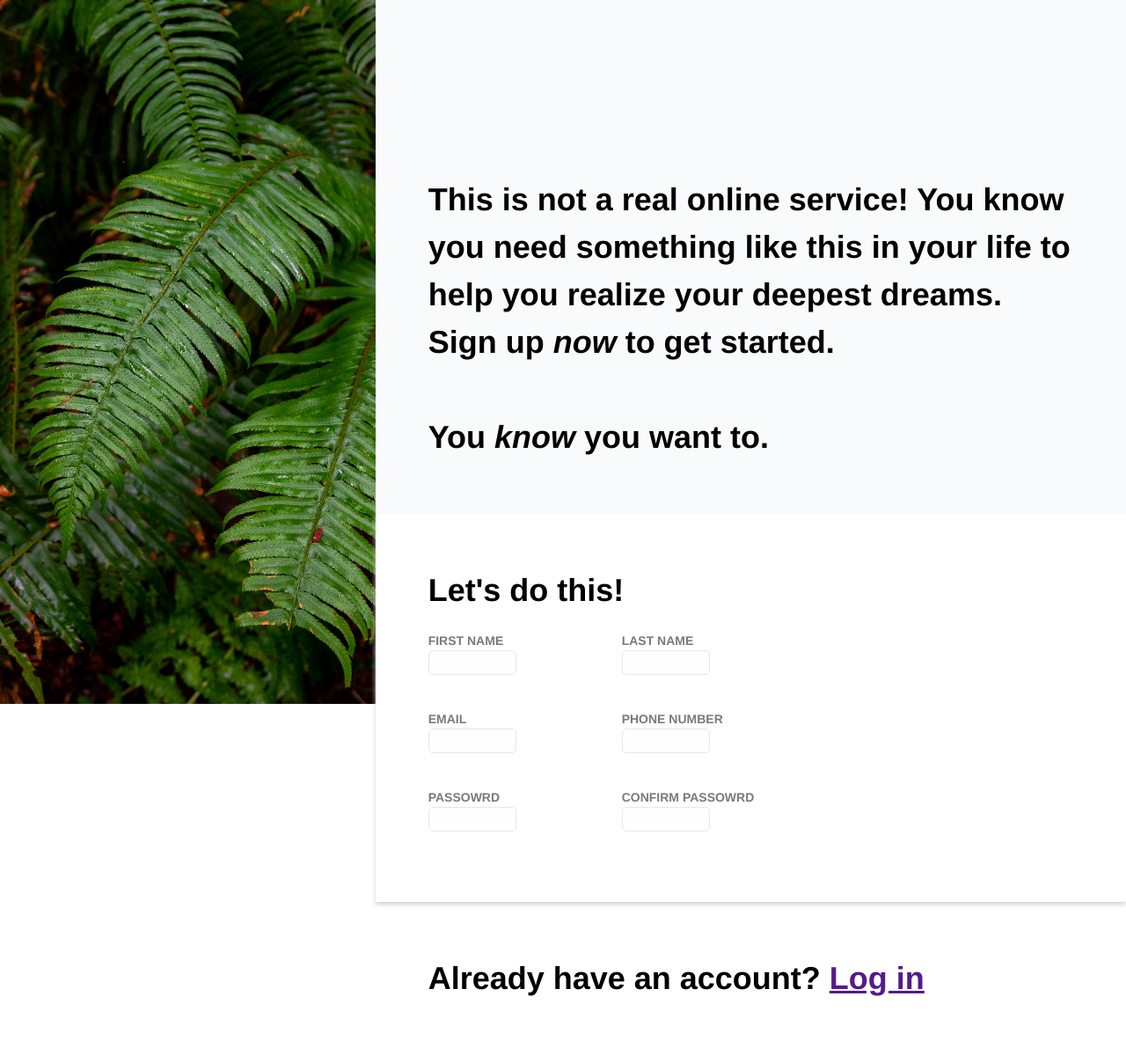
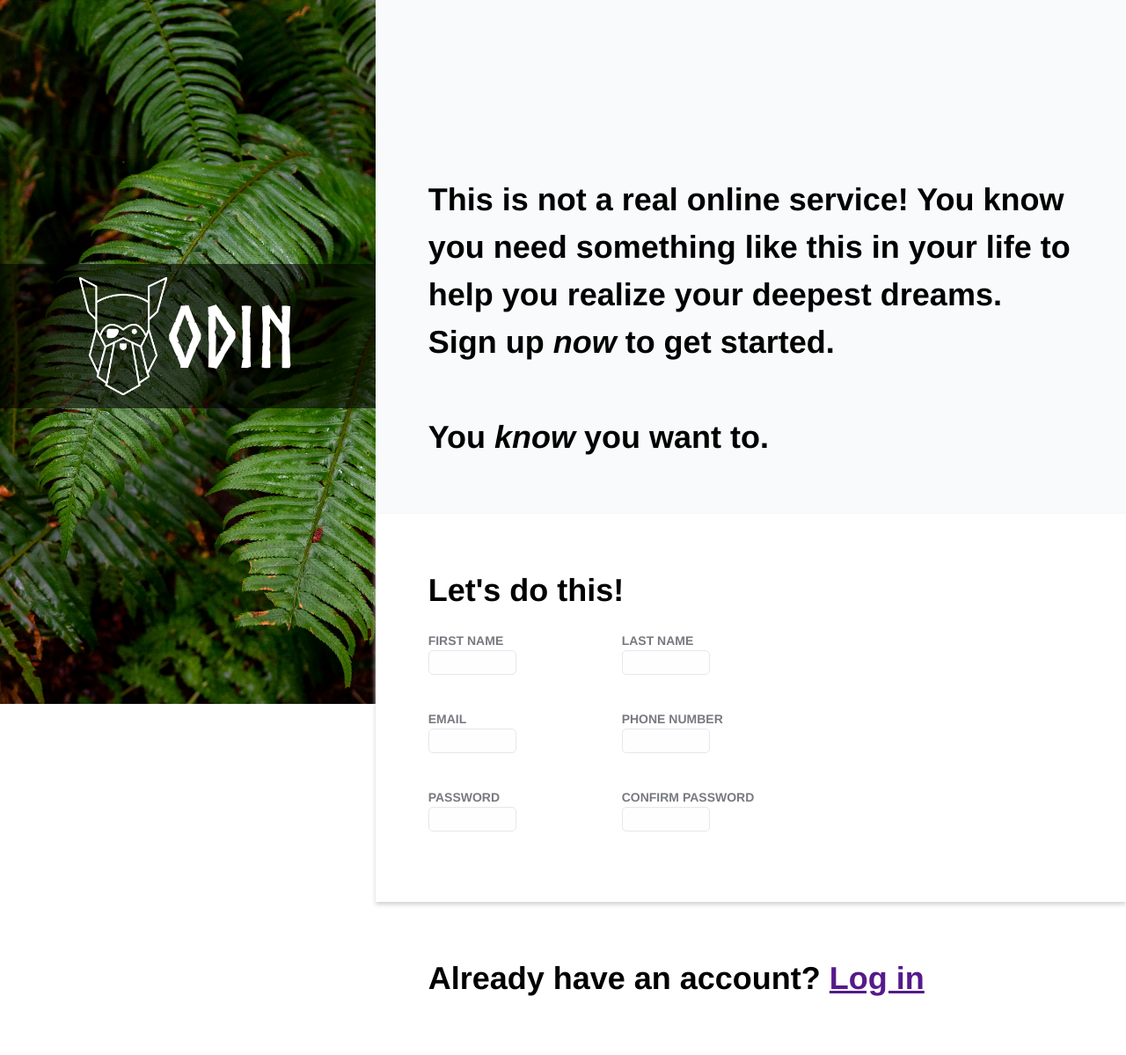
Before and after one commit to TheSeagullDev/odin-sign-up-form, a plain HTML site: page index.html in a window 1280 px wide. Shown: the whole page at 88% size. Drawn offline with Linux system fonts and the light colour scheme.

Commit message:
Create side logo

```diff
--- a/index.html
+++ b/index.html
@@ -9,6 +9,9 @@
 <body>
     <div class="main-container">
         <div class="sidebar">
+            <div class="logo">
+                <img src="odin-lined.png" class="logo-img"><div class="logo-text">ODIN</div>
+            </div>
             <img src="bg-image.jpg" class="bg-image">
         </div>
         <div class="content">
@@ -34,11 +37,11 @@
                             <input type="tel" name="pnumber" id="pnumber">
                         </div>
                         <div class="input-row">
-                            <label for="pw">PASSOWRD</label>
+                            <label for="pw">PASSWORD</label>
                             <input type="password" name="pw" id="pw">
                         </div>
                         <div class="input-row">
-                            <label for="confirm-pw">CONFIRM PASSOWRD</label>
+                            <label for="confirm-pw">CONFIRM PASSWORD</label>
                             <input type="password" name="confirm-pw" id="confirm-pw">
                         </div>
                     </div>
--- a/styles.css
+++ b/styles.css
@@ -126,3 +126,26 @@ input {
   border-radius: 5px;
   width: 50%;
 }
+
+.logo {
+  position: absolute;
+  display: flex;
+  align-items: center;
+  top: 300px;
+  justify-content: center;
+  width: calc(100%/3);
+  background-color: rgba(0, 0, 0, 0.6);
+  padding: 10px
+}
+
+.logo-img {
+  width: 100px;
+  opacity: 1;
+}
+
+.logo-text {
+  color: white;
+  font-family: norse-bold;
+  font-size: 96px;
+  opacity: 1;
+}
```
